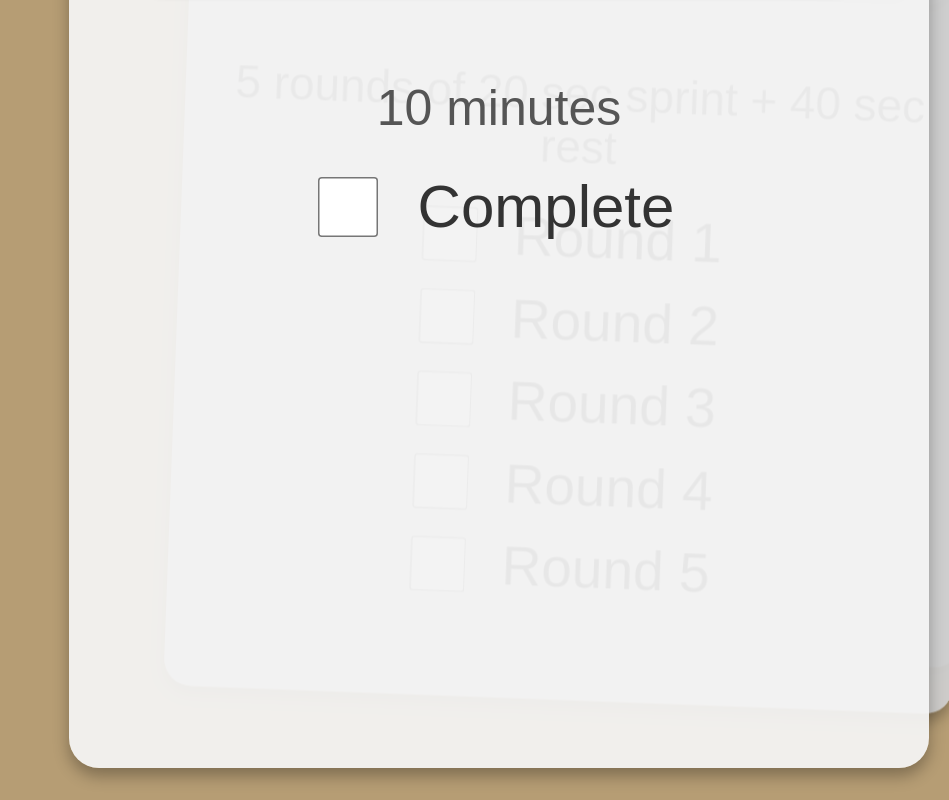
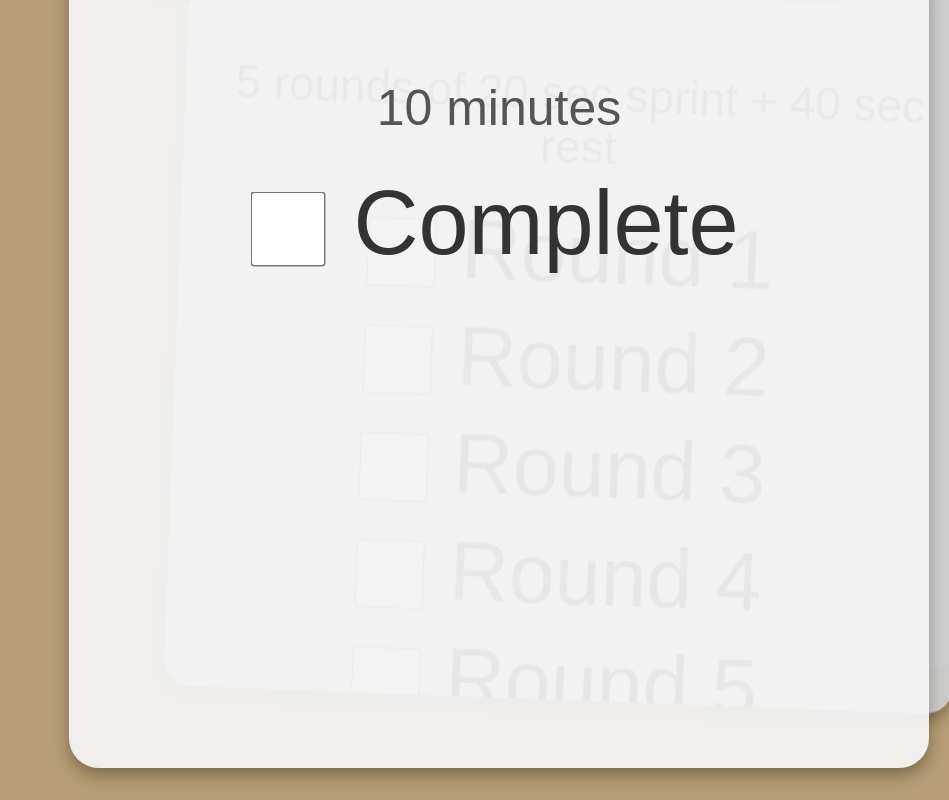
Before and after one commit to Ravi11-Avi/workout, a plain HTML site: page weeks/daily.html in a window 1280 px wide. Shown: the part 1494-2294 px from the top of the page, without its empty margins (331-1280 px from the left). Drawn offline with nearby package versions, Linux system fonts and the light colour scheme.

Commit message:
Update card.css

```diff
--- a/assests/css/card.css
+++ b/assests/css/card.css
@@ -89,14 +89,14 @@ h1 {
 
     margin-bottom: 35px;
     accent-color: #ff6f61; /* Custom checkbox color */
-    width: 40px; /* Set the width of the checkbox */
-    height: 40px; /* Set the height of the checkbox */
+    width: 50px; /* Set the width of the checkbox */
+    height: 50px; /* Set the height of the checkbox */
     margin-right: 20px;
     transform: scale(1.5); /* Scale the checkbox */
     transform-origin: center;
 }
 span {
-    font-size: 60px !important;
-    margin-left: 30px;
+    font-size: 90px !important;
+    margin-left: 20px;
     color: #333; /* Dark text for checkboxes */
 }
```
